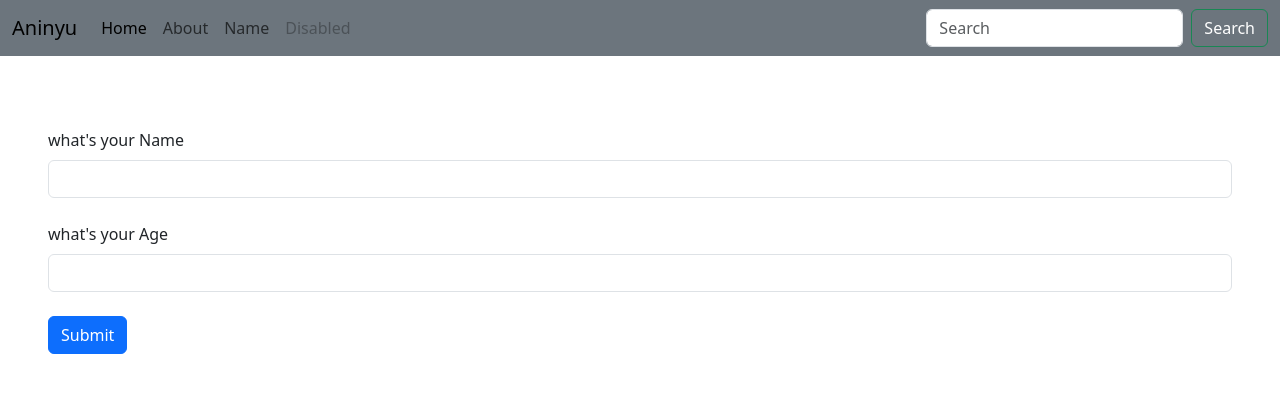
After one commit to nk4913/Flask_1, a Flask app: page /name in a window 1280 px wide. The commit adds this page. Shown: the top 393 px of the page. Run offline with Flask 2, Linux system fonts and the light colour scheme.

Commit message:
changed name.html

```diff
--- a/app.py
+++ b/app.py
@@ -1,7 +1,18 @@
 from flask import Flask, render_template
-
+from flask_wtf import FlaskForm
+from wtforms import StringField, SubmitField
+from wtforms.validators import DataRequired
 
 app = Flask(__name__)
+
+app.config["SECRET_KEY"] = "nanashi@7011"
+
+#create a form class
+class name_form(FlaskForm):
+    name = StringField("what's your Name" , validators=[DataRequired()])
+    age = StringField("what's your Age" , validators=[DataRequired()])
+    submit = SubmitField("Submit")
+
 
 
 @app.route('/')
@@ -22,3 +33,17 @@ def contact_us():
 @app.errorhandler(404)
 def page_error(e):
     return render_template("404.html"), 404
+
+
+@app.route('/name', methods=['GET','POST'])
+def name():
+    name = None
+    age = None
+    form = name_form()
+    if form.validate_on_submit():
+        name =  form.name.data
+        age = form.age.data
+        form.name.data =  ''
+        form.age.data = " "
+
+    return render_template("name.html", name = name, form=form, age = age,)
--- a/templates/base.html
+++ b/templates/base.html
@@ -1,5 +1,15 @@
-<link rel="stylesheet" type="text/css" href="	https://cdn.jsdelivr.net/npm/bootstrap@5.3.0-alpha1/dist/css/bootstrap.min.css">
+<!DOCTYPE html>
+<html>
+<head>
+  <meta charset="utf-8">
+  <meta name="viewport" content="width=device-width, initial-scale=1">
+    <link rel="stylesheet" type="text/css" href=" https://cdn.jsdelivr.net/npm/bootstrap@5.3.0-alpha1/dist/css/bootstrap.min.css">
 <script type="text/javascript" src="https://cdn.jsdelivr.net/npm/bootstrap@5.3.0-alpha1/dist/js/bootstrap.bundle.min.js"></script>
+  <title>The base page</title>
+</head>
+<body>
+
+
 
 
 <nav class="navbar navbar-expand-lg bg-secondary" id="navbar">
@@ -11,22 +21,15 @@
     <div class="collapse navbar-collapse" id="navbarSupportedContent">
       <ul class="navbar-nav me-auto mb-2 mb-lg-0">
         <li class="nav-item">
-          <a class="nav-link active" aria-current="page" href="#">Home</a>
+          <a class="nav-link active" aria-current="page" href="{{ url_for('index')}}">Home</a>
         </li>
         <li class="nav-item">
           <a class="nav-link" href="./about.html">About</a>
         </li>
-        <li class="nav-item dropdown">
-          <a class="nav-link dropdown-toggle" href="#" role="button" data-bs-toggle="dropdown" aria-expanded="false">
-            Dropdown
-          </a>
-          <ul class="dropdown-menu">
-            <li><a class="dropdown-item" href="./contactus.html">Contact us</a></li>
-            <li><a class="dropdown-item" href="#">Another action</a></li>
-            <li><hr class="dropdown-divider"></li>
-            <li><a class="dropdown-item" href="#">Something else here</a></li>
-          </ul>
+        <li class="nav-item">
+          <a class="nav-link" href="{{ url_for('name')}}">Name</a>
         </li>
+
         <li class="nav-item">
           <a class="nav-link disabled">Disabled</a>
         </li>
@@ -40,14 +43,11 @@
 </nav>
 
 
+</body>
+</html>
+
 {% block content %}
-
-{% endblock%}
 
 
 
-<footer>
-
-	Hello this is aninyu
-
-</footer>
+{% endblock%}
--- /dev/null
+++ b/templates/name.html
@@ -0,0 +1,33 @@
+{% extends 'base.html'%}
+
+{% block content %}
+<link rel="stylesheet" type="text/css" href="	https://cdn.jsdelivr.net/npm/bootstrap@5.3.0-alpha1/dist/css/bootstrap.min.css">
+<script type="text/javascript" src="https://cdn.jsdelivr.net/npm/bootstrap@5.3.0-alpha1/dist/js/bootstrap.bundle.min.js"></script>
+
+
+{% if  name%}
+
+
+	<h1 class="m-5">Hello {{ name }} of {{ age }} years old!!</h1>
+{% else %}
+	<!-- <h1>What's your name?</h1> -->
+	<br/>
+	<form method="POST" class="m-5">
+		{{form.hidden_tag() }}
+
+		{{ form.name.label(class="form-label justify-content") }}
+
+
+		{{ form.name(class="form-control  justify-content") }}
+		<br/>
+		{{ form.age.label(class="form-label justify-content") }}
+		{{ form.age(class="form-control  justify-content") }}
+		<br/>
+		{{ form.submit(class="btn  btn-primary ") }}
+
+
+	</form>
+
+
+	{% endif %}
+  {% endblock%}	}
```
Also changed, not shown: templates/index.html (+1 -7 lines).
